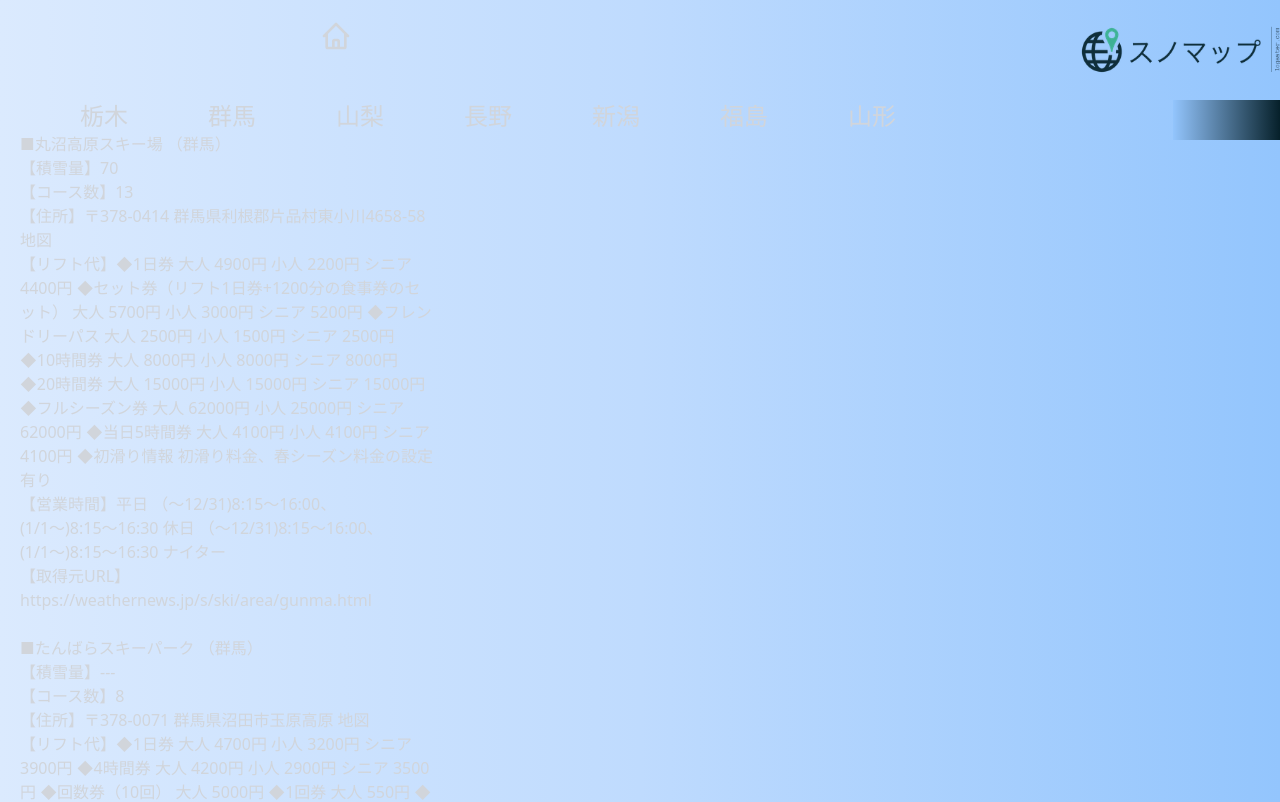
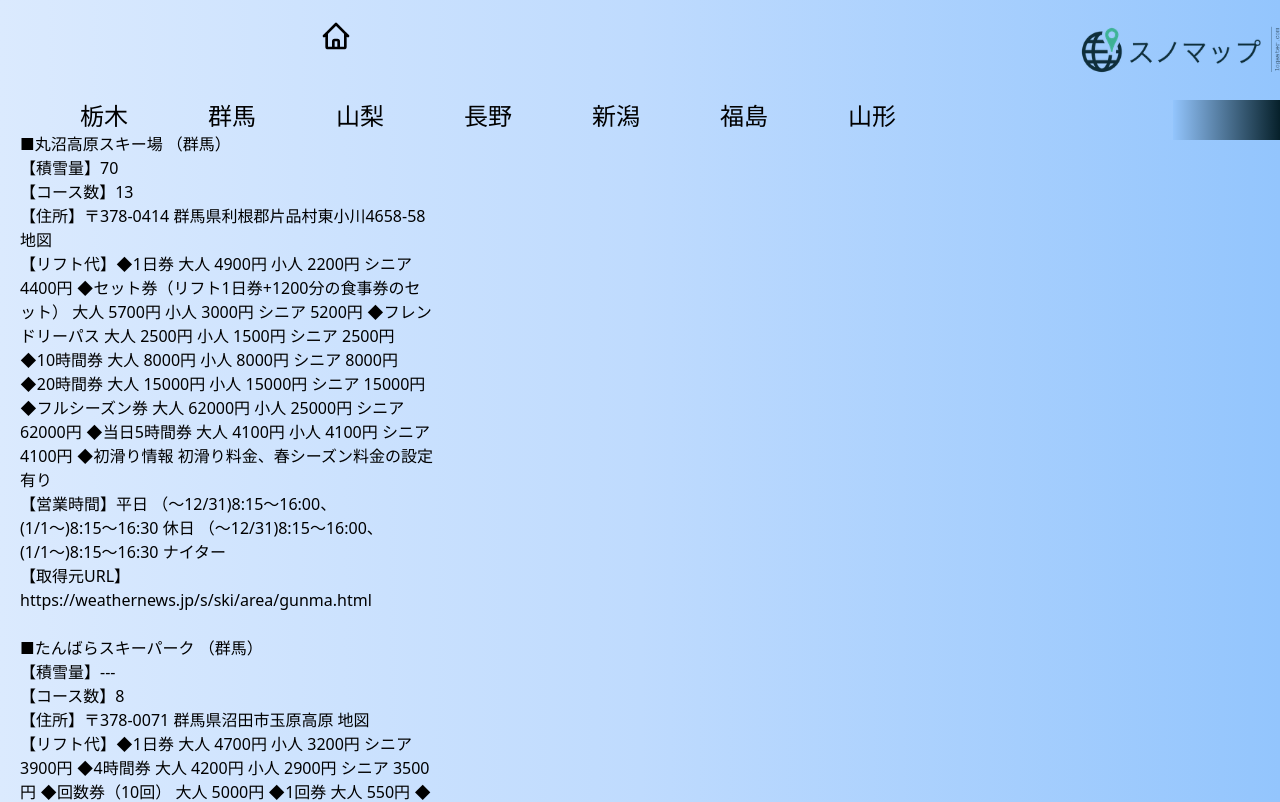
Before and after one commit to taizo-pro/hulu-2-yt, a Next.js app: page / in a window 1280 px wide. Shown: the top 802 px of the page. Built offline with nearby package versions, Linux system fonts and the light colour scheme; no server answers.

Commit message:
feat: 背景リセット

```diff
--- a/styles/globals.css
+++ b/styles/globals.css
@@ -4,6 +4,5 @@
 
 @layer base {
   body {
-    @apply bg-[#06202A] text-gray-300
   }
 }
```
